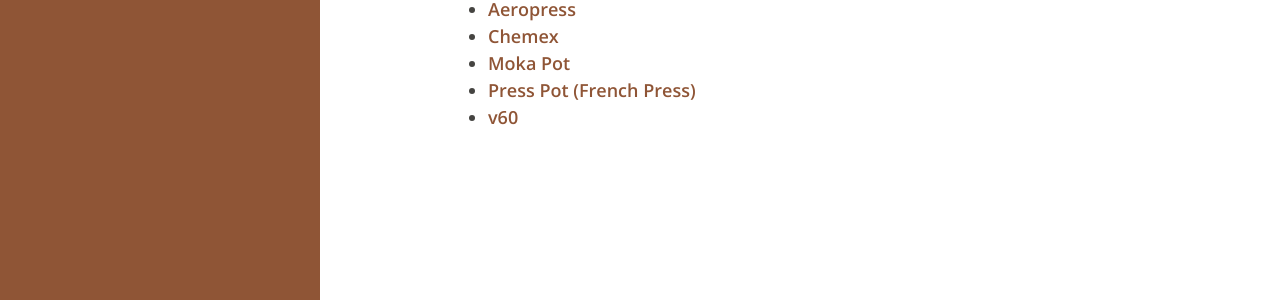
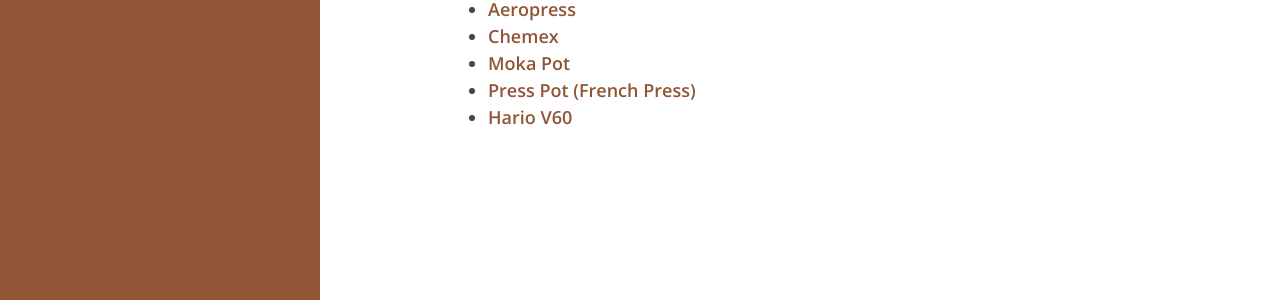
Before and after one commit to theevocater/coffee_recipes, a Jekyll site: the page built from coffee/index.md, in a window 1280 px wide. Shown: the part 206-506 px from the top of the page. Built offline with Jekyll 4.4.1, drawn with Linux system fonts in a browser that asks for light colours; Markdown is read by kramdown in place of the engine named in the settings.

Commit message:
Fix the v60 name as well

```diff
--- a/coffee/index.md
+++ b/coffee/index.md
@@ -12,4 +12,4 @@ for brewing that method plus a table at the bottom with more specific settings.
  - [Chemex](chemex.html)
  - [Moka Pot](moka_pot.html)
  - [Press Pot (French Press)](press_pot.html)
- - [v60](v60.html)
+ - [Hario V60](v60.html)
```
Also changed, not shown: coffee/v60.md (+1 -1 lines).
